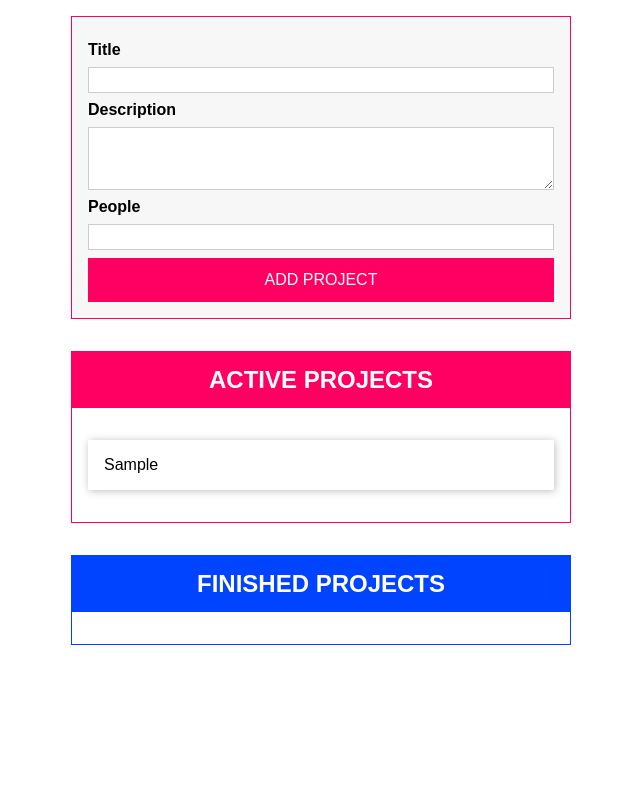
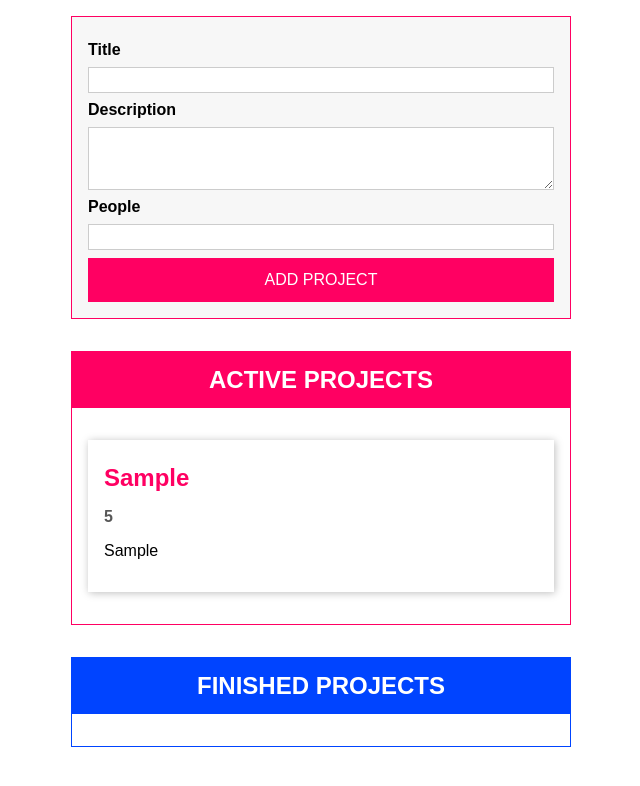
Before and after one commit to sixtusagbo/project_manager, a website with bundled scripts: page index.html in a window 1280 px wide. Both pictures are taken after typing "Sample", "Sample", "5" into the empty fields and a click on the button "ADD PROJECT". Shown: the whole page, without its empty margins (319-959 px from the left). Built offline with nearby package versions, Linux system fonts and the light colour scheme.

Commit message:
Add ProjectItem class to render project list item

```diff
--- a/index.html
+++ b/index.html
@@ -31,7 +31,11 @@
     </form>
   </template>
   <template id="single-project">
-    <li></li>
+    <li>
+      <h2></h2>
+      <h3></h3>
+      <p></p>
+    </li>
   </template>
   <template id="project-list">
     <section class="projects">
--- a/src/app.ts
+++ b/src/app.ts
@@ -173,12 +173,31 @@ abstract class Component<T extends HTMLElement, U extends HTMLElement> {
   abstract renderContent(): void;
 }
 
+class ProjectItem extends Component<HTMLUListElement, HTMLLIElement> {
+  constructor(hostId: string, private project: Project) {
+    super('single-project', hostId, 'afterbegin', project.id);
+
+    this.renderContent();
+  }
+
+  configure(): void {}
+
+  renderContent(): void {
+    this.element.querySelector('h2')!.textContent = this.project.title;
+    this.element.querySelector('h3')!.textContent =
+      this.project.people.toString();
+    this.element.querySelector('p')!.textContent = this.project.description;
+  }
+}
+
 class ProjectList extends Component<HTMLDivElement, HTMLElement> {
   assignedProjects: Project[];
+  listId: string;
 
   constructor(private type: 'active' | 'finished') {
     super('project-list', 'app', 'beforeend', `${type}-projects`);
     this.assignedProjects = [];
+    this.listId = `${this.type}-projects-list`;
 
     this.configure();
     this.renderContent();
@@ -200,26 +219,21 @@ class ProjectList extends Component<HTMLDivElement, HTMLElement> {
   }
 
   renderContent() {
-    const listId = `${this.type}-projects-list`;
-    this.element.querySelector('ul')!.id = listId;
+    this.element.querySelector('ul')!.id = this.listId;
     this.element.querySelector('h2')!.textContent =
       this.type.toUpperCase() + ' PROJECTS';
   }
 
   private renderProjects() {
-    const listEl = document.getElementById(
-      `${this.type}-projects-list`
-    )! as HTMLUListElement;
+    const listEl = document.getElementById(this.listId)! as HTMLUListElement;
 
     // Fix duplication of projects when new project is added
     // I chose this because it's performance cost is better than
     // comparing the DOM elements to find which that has been rendered.
     listEl.innerHTML = '';
 
-    for (const projectItem of this.assignedProjects) {
-      const listItem = document.createElement('li');
-      listItem.textContent = projectItem.title;
-      listEl.appendChild(listItem);
+    for (const project of this.assignedProjects) {
+      new ProjectItem(this.listId, project);
     }
   }
 }
```
